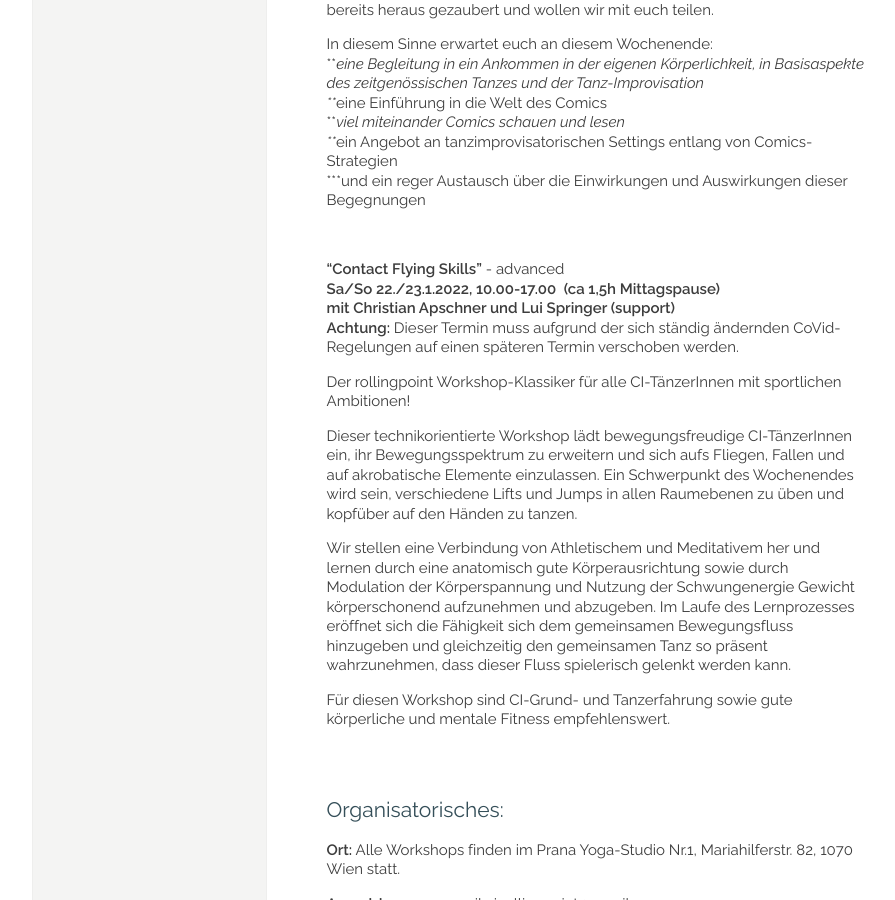
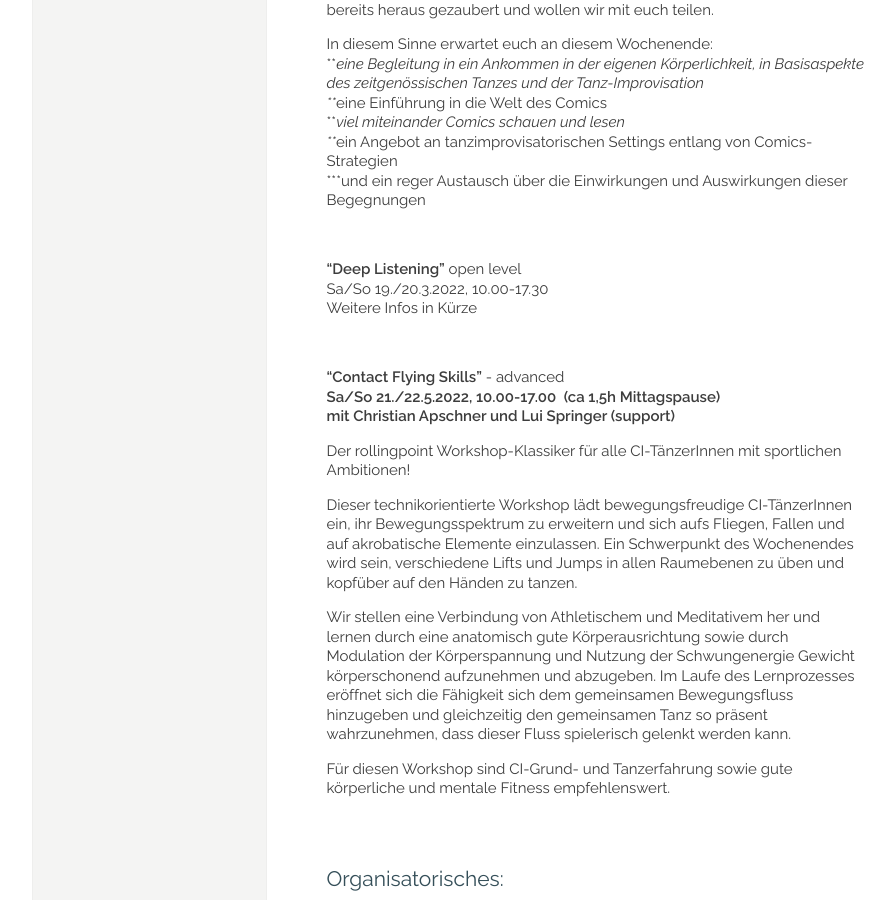
Before and after one commit to manulari/rollingpointat, a Jekyll site: the page built from _pages_de/workshops.md, in a window 1280 px wide and 900 px high, scrolled down 1998 px. Shown: the whole window, without its empty margins (152-1047 px from the left). Built offline with Jekyll 4.4.1, drawn with Linux system fonts in a browser that asks for light colours; comment, search, counter and statistics services are not loaded.

Commit message:
Update page (de) “workshops”

```diff
--- a/_pages_de/workshops.md
+++ b/_pages_de/workshops.md
@@ -67,12 +67,17 @@ In diesem Sinne erwartet euch an diesem Wochenende:\
 
 &nbsp;
 
+**"Deep Listening"** open level\
+Sa/So 19./20.3.2022, 10.00-17.30\
+Weitere Infos in Kürze
+
+&nbsp;
+
 <div class="named-anchor" id="flying"></div>
 
 **"Contact Flying Skills"** - advanced\
-**Sa/So 22./23.1.2022, 10.00-17.00  (ca 1,5h Mittagspause)**\
-**mit Christian Apschner und Lui Springer (support)**\
-**Achtung:** Dieser Termin muss aufgrund der sich ständig ändernden CoVid-Regelungen auf einen späteren Termin verschoben werden.
+**Sa/So 21./22.5.2022, 10.00-17.00  (ca 1,5h Mittagspause)**\
+**mit Christian Apschner und Lui Springer (support)**
 
 Der rollingpoint Workshop-Klassiker für alle CI-TänzerInnen mit sportlichen Ambitionen!
 
```
